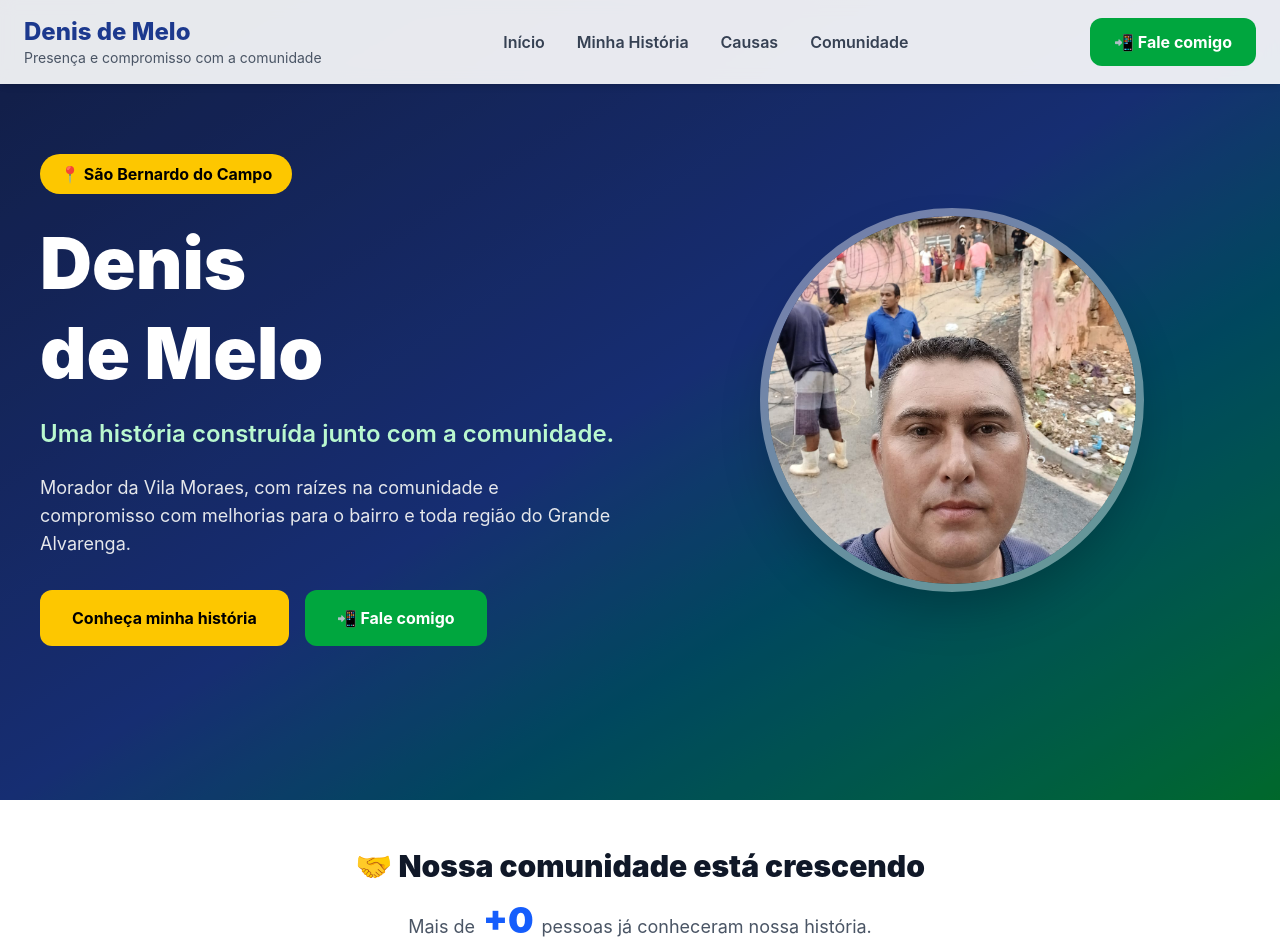
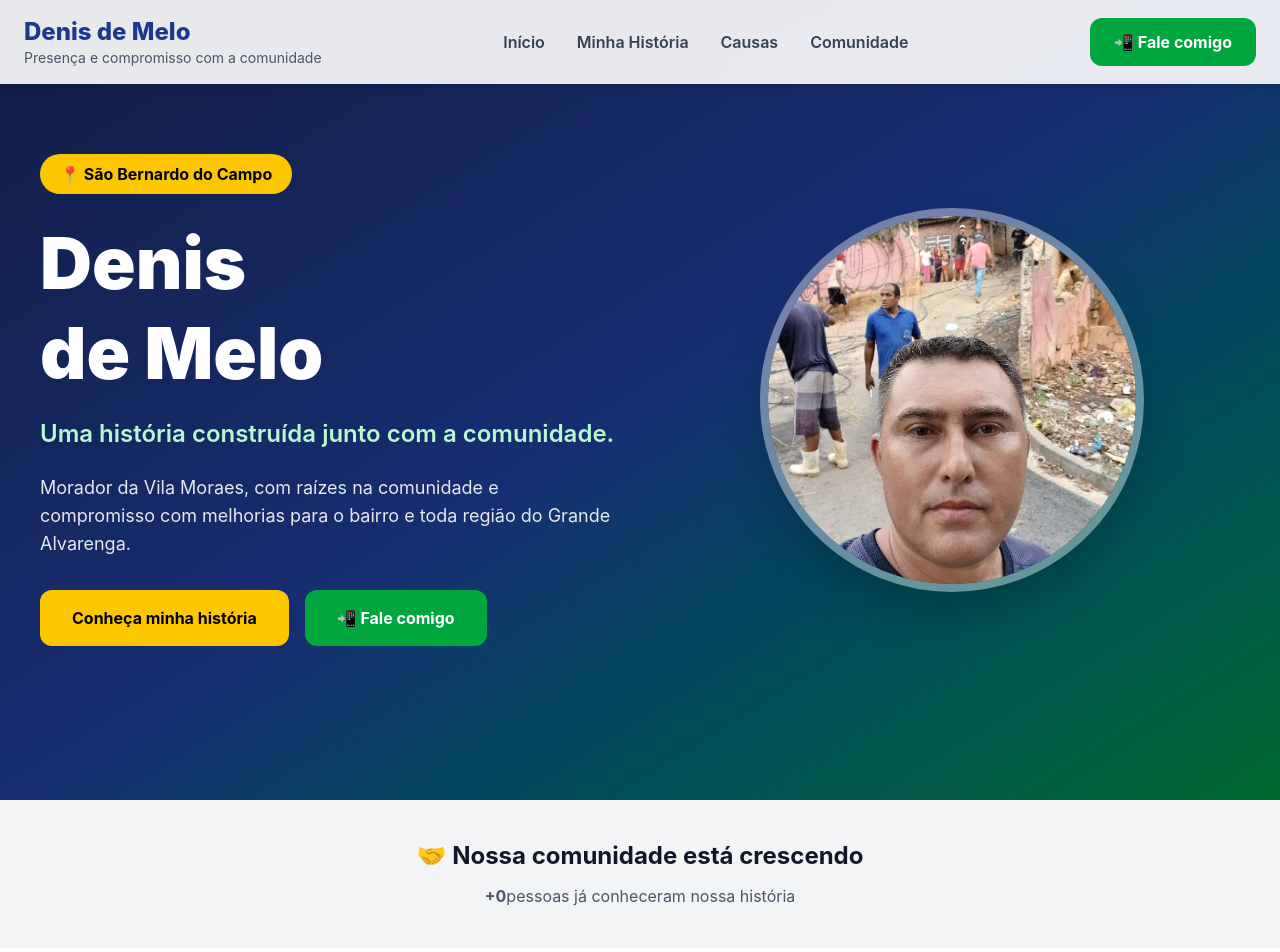
Before and after one commit to eviana-create/vereador-denis-de-melo, a React (Vite) app: page / in a window 1280 px wide. Shown: the top 952 px of the page. Built offline with nearby package versions, Linux system fonts and the light colour scheme; no server answers; the database is empty.

Commit message:
Adiciona contador público de visitas

```diff
--- a/src/components/ContadorVisitas.jsx
+++ b/src/components/ContadorVisitas.jsx
@@ -94,24 +94,21 @@ return (
 
     <section
       className="
-  py-12
-  bg-white
+      py-10
+      bg-gray-100
       "
     >
 
       <div
         className="
-max-w-4xl
-mx-auto
-px-6
         text-center
         "
       >
 
         <h2
           className="
-text-3xl
-font-black
+          text-2xl
+          font-bold
           text-gray-900
           "
         >
@@ -123,26 +120,16 @@ text-gray-900
 
         <p
           className="
-mt-4
-text-lg
+          mt-3
           text-gray-600
           "
         >
 
-Mais de
+          <strong>
+            +{visitas}
+          </strong>
 
-<span
-className="
-mx-2
-text-4xl
-font-black
-text-blue-600
-"
->
-+{visitas}
-</span>
-
-pessoas já conheceram nossa história.
+          pessoas já conheceram nossa história
 
         </p>
 
```
Lines whose indentation alone changed are shown as unchanged.
